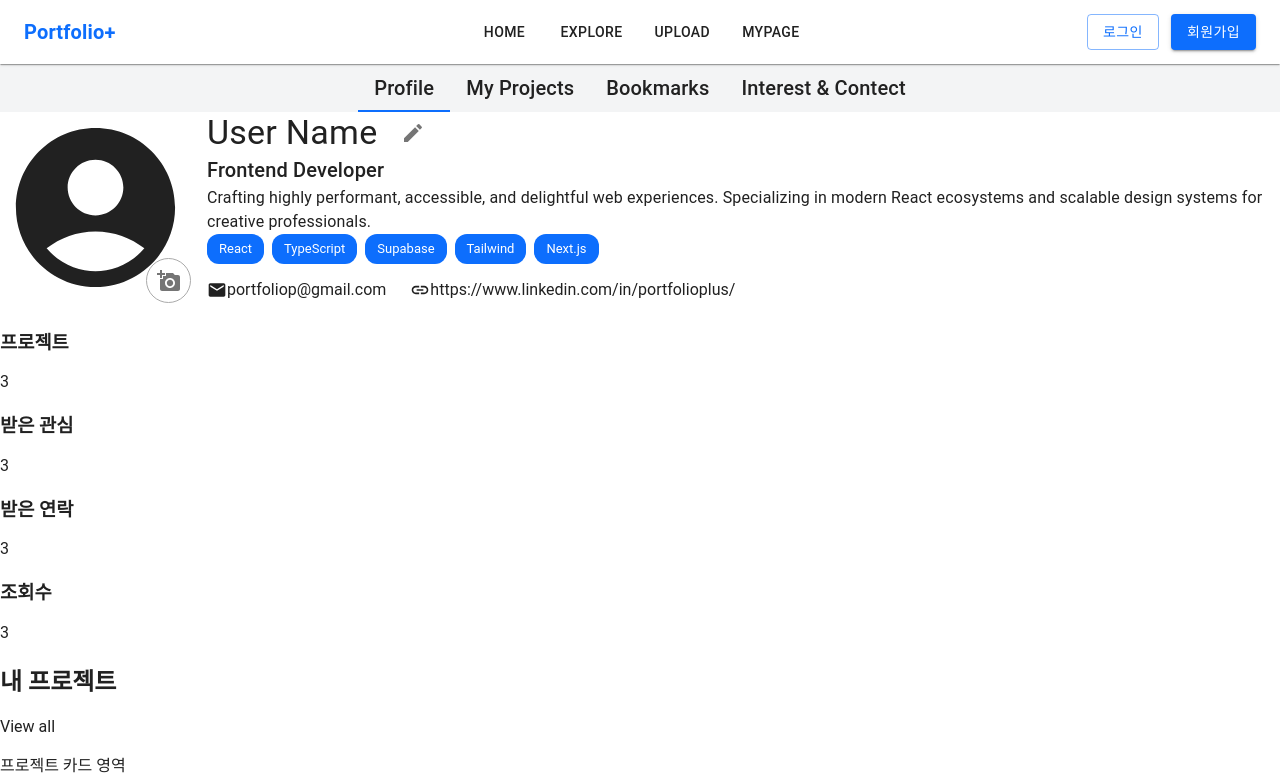
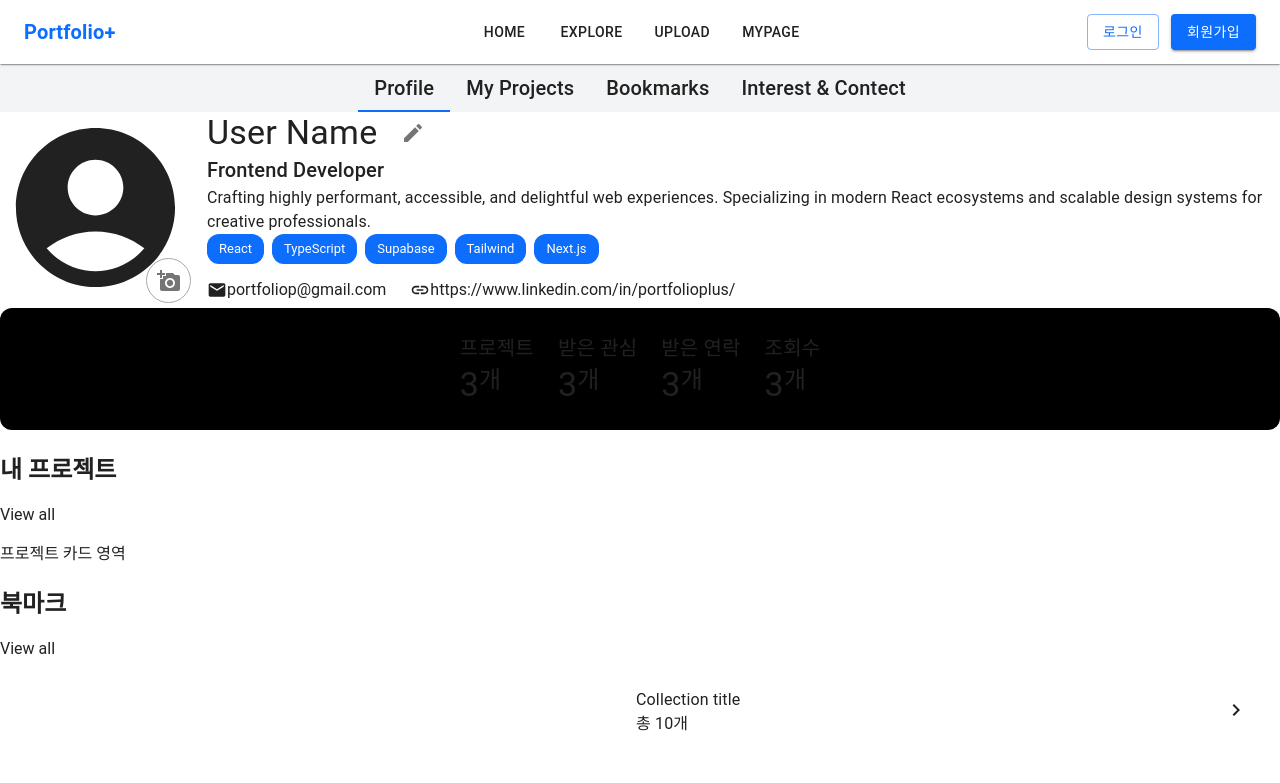
Before and after one commit to raspbsb/EST_FE_13_3rd_Project, a React (Vite) app in the folder app/: page /mypage in a window 1280 px wide. Shown: the top 783 px of the page. Built offline with nearby package versions, Linux system fonts and the light colour scheme.

Commit message:
style: Update ActivityStats component layout using MUI Grid for improved UI

```diff
--- a/app/src/components/mypage/ActivityStats.jsx
+++ b/app/src/components/mypage/ActivityStats.jsx
@@ -1,3 +1,12 @@
+import theme from '../../styles/theme';
+
+import Grid from '@mui/material/Grid';
+import Box from '@mui/material/Box';
+import Card from '@mui/material/Card';
+import CardActionArea from '@mui/material/CardActionArea';
+import CardContent from '@mui/material/CardContent';
+import Text from '@mui/material/Typography';
+
 export default function ActivityStats() {
   const stats = [
     {
@@ -18,14 +27,27 @@ export default function ActivityStats() {
     },
   ];
   return (
-    <section>
-      {stats.map(stat => (
-        <div className='' key={stat.title}>
-          <h3>{stat.title}</h3>
-
-          <p>{stat.count}</p>
-        </div>
+    <Grid container spacing={3} sx={{ justifyContent: 'center', bgcolor: '#000', borderRadius: 3, py: 3 }}>
+      {stats.map(item => (
+        <Grid key={item.idx}>
+          <Text variant='h6'>{item.title}</Text>
+          <Box sx={{ display: 'flex' }}>
+            <Text variant='h4'>{item.count}</Text>
+            <Text variant='h5'>개</Text>
+          </Box>
+        </Grid>
       ))}
-    </section>
+    </Grid>
   );
 }
+// <section>
+//   {stats.map(stat => (
+//     <div className='' key={stat.title}>
+//       <h3>{stat.title}</h3>
+
+//       <p>{stat.count}</p>
+//     </div>
+//   ))}
+// </section>
+//   );
+// }
```
